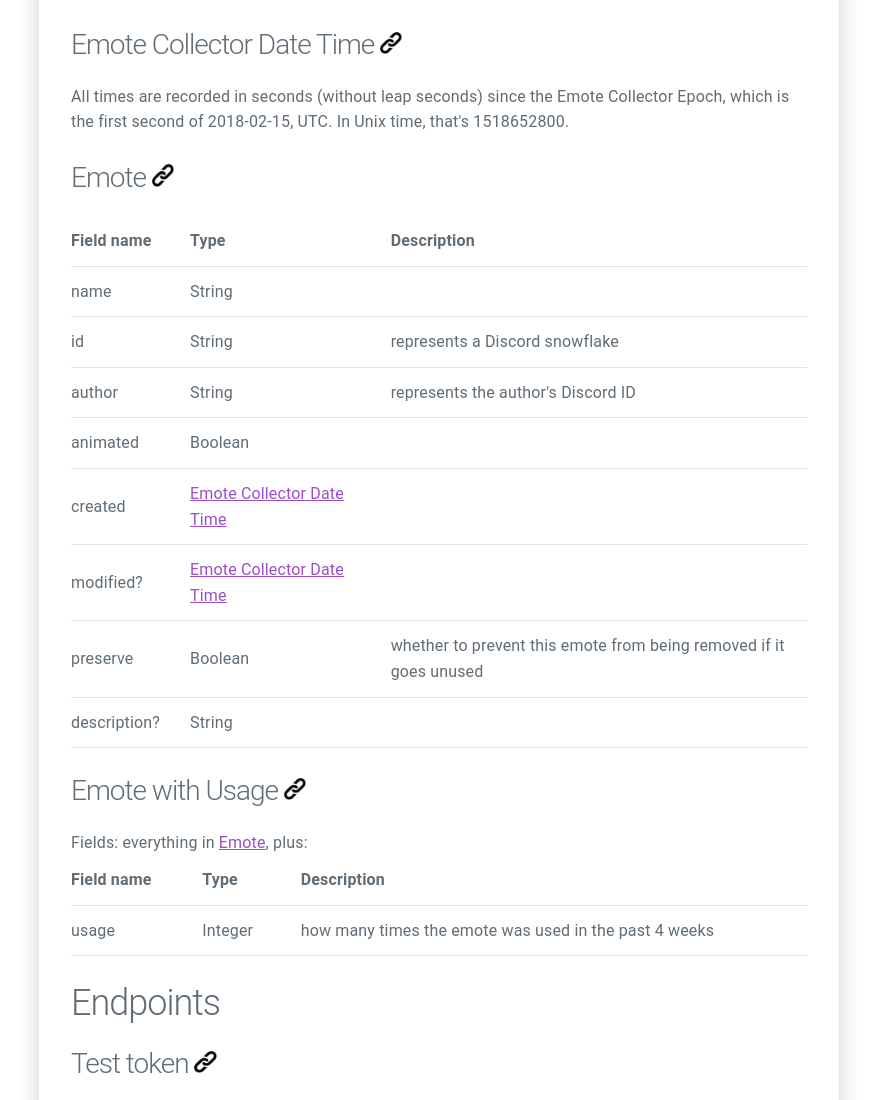
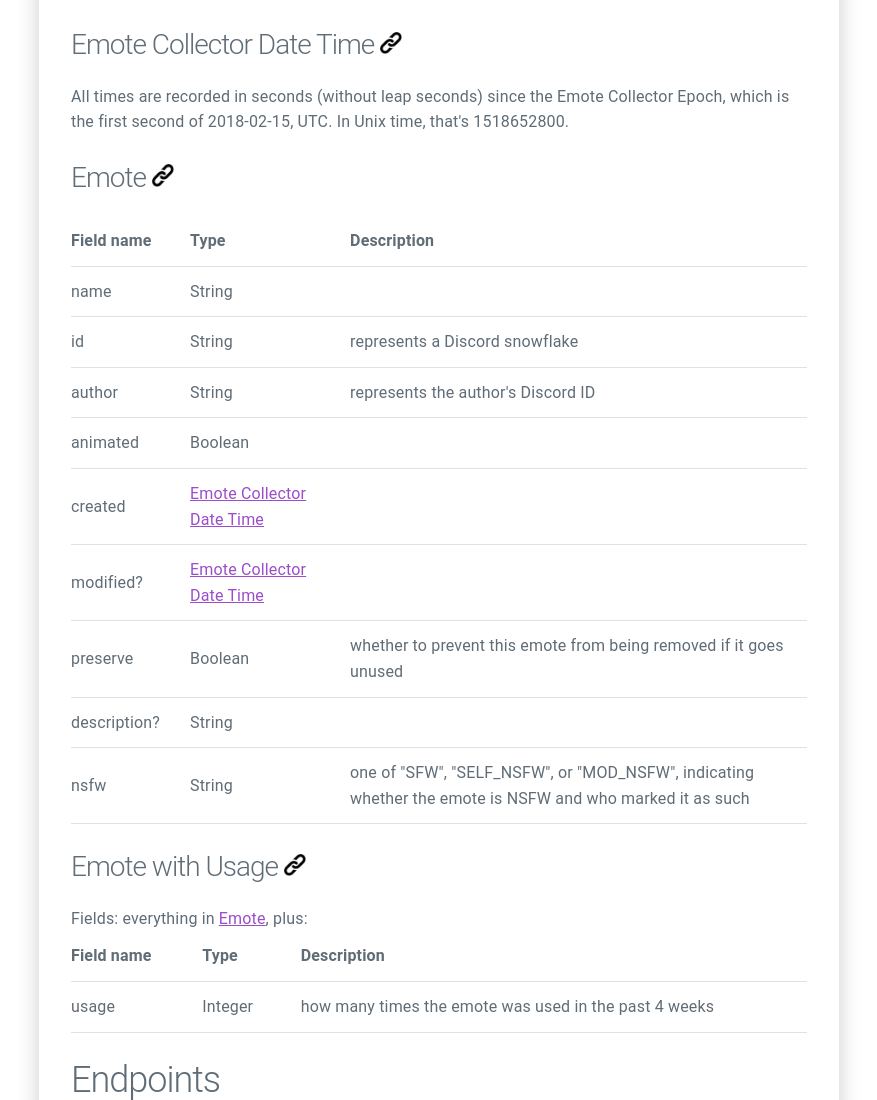
Before and after one commit to EmoteBot/EmoteCollector-website, a Python web app: template templates/api_doc.html in a window 1280 px wide. Shown: the part 593-1693 px from the top of the page, without its empty margins (201-1078 px from the left). Run offline with Jinja, Linux system fonts and the light colour scheme; the template is opened without the code that fills it, so the values that code supplies are empty.

Commit message:
api docs: document the nsfw field on emotes

```diff
--- a/templates/api_doc.html
+++ b/templates/api_doc.html
@@ -71,6 +71,8 @@
 			<td>
 		<tr> <td>preserve <td>Boolean <td>whether to prevent this emote from being removed if it goes unused
 		<tr> <td>description? <td>String <td>
+		<tr> <td>nsfw <td>String
+			<td>one of "SFW", "SELF_NSFW", or "MOD_NSFW", indicating whether the emote is NSFW and who marked it as such
 	</table></div>
 
 	{{ linked_header('Emote with Usage', 'emote-with-usage-object') }}
```
